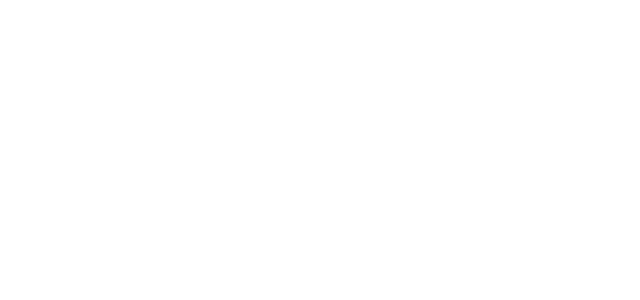
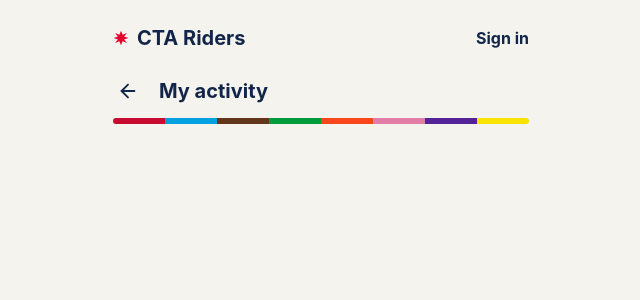
Before and after one commit to Mangosmoove/cta-lost-found, a React (Vite) app in the folder client/: page /activity in a window 1280 px wide. Before the commit this address had no page. Shown: the top 300 px of the page, without its empty margins (319-959 px from the left). Built offline with nearby package versions, Linux system fonts and the light colour scheme.

Commit message:
turned header label & line stripe into own component, added activity page route

```diff
--- a/client/src/App.tsx
+++ b/client/src/App.tsx
@@ -3,6 +3,7 @@ import Layout from "./components/Layout";
 import Home from "./pages/Home";
 import Found from "./pages/Found";
 import Lost from "./pages/Lost";
+import Activity from "./pages/Activity";
 
 const App = () => {
   return (
@@ -11,6 +12,7 @@ const App = () => {
         <Route path="/" element={<Home />} />
         <Route path="/found" element={<Found />} />
         <Route path="/lost" element={<Lost />} />
+        <Route path="/activity" element={<Activity />} />
       </Route>
     </Routes>
   );
--- /dev/null
+++ b/client/src/components/PageHeader.tsx
@@ -0,0 +1,25 @@
+import { Link } from "react-router";
+import { ArrowLeft } from "lucide-react";
+import LineStripe from "./LineStripe";
+
+type PageHeaderProps = {
+  title: string;
+  backTo?: string;
+};
+
+const PageHeader = ({ title, backTo = "/" }: PageHeaderProps) => (
+  <>
+    <div className="mb-3 flex items-center gap-4">
+      <Link to={backTo} aria-label="Back to home" className="p-1">
+        <ArrowLeft size={22} />
+      </Link>
+      <h1 className="text-xl font-bold">{title}</h1>
+    </div>
+
+    <div className="mb-6 flex h-1.5 w-full overflow-hidden rounded-full">
+      <LineStripe />
+    </div>
+  </>
+);
+
+export default PageHeader;
--- /dev/null
+++ b/client/src/pages/Activity.tsx
@@ -0,0 +1,7 @@
+import PageHeader from "../components/PageHeader";
+
+const Activity = () => {
+  return <PageHeader title="My activity" />;
+};
+
+export default Activity;
--- a/client/src/pages/Found.tsx
+++ b/client/src/pages/Found.tsx
@@ -10,6 +10,7 @@ import DateTimeField from "../components/DateTimeField";
 import PhotoUpload from "../components/PhotoUpload";
 import { toLocalInput } from "../utils/datetime";
 import { fieldClass, hintClass, labelClass } from "../components/FormStyles";
+import PageHeader from "../components/PageHeader";
 
 const Found = () => {
   const [category, setCategory] = useState("Wallet/ID");
@@ -42,16 +43,7 @@ const Found = () => {
 
   return (
     <div>
-      <div className="mb-3 flex items-center gap-4">
-        <Link to="/" aria-label="Back to home" className="p-1">
-          <ArrowLeft size={22} />
-        </Link>
-        <h1 className="text-xl font-bold">I found something</h1>
-      </div>
-
-      <div className="mb-6 flex h-1.5 w-full overflow-hidden rounded-full">
-        <LineStripe />
-      </div>
+      <PageHeader title="I found something" />
 
       <form onSubmit={handleSubmit} className="grid gap-6">
         <CategorySelect value={category} onChange={setCategory} />
--- a/client/src/pages/Lost.tsx
+++ b/client/src/pages/Lost.tsx
@@ -10,6 +10,7 @@ import DateTimeField from "../components/DateTimeField";
 import PhotoUpload from "../components/PhotoUpload";
 import { toLocalInput } from "../utils/datetime";
 import { fieldClass, hintClass, labelClass } from "../components/FormStyles";
+import PageHeader from "../components/PageHeader";
 
 const errorClass = "mt-2 font-bold text-red-line";
 
@@ -71,16 +72,7 @@ const Lost = () => {
 
   return (
     <div>
-      <div className="mb-3 flex items-center gap-4">
-        <Link to="/" aria-label="Back to home" className="p-1">
-          <ArrowLeft size={22} />
-        </Link>
-        <h1 className="text-xl font-bold">I lost something</h1>
-      </div>
-
-      <div className="mb-6 flex h-1.5 w-full overflow-hidden rounded-full">
-        <LineStripe />
-      </div>
+      <PageHeader title="I lost something" />
 
       <form onSubmit={handleSubmit} className="grid gap-6">
         {/* item category */}
```
